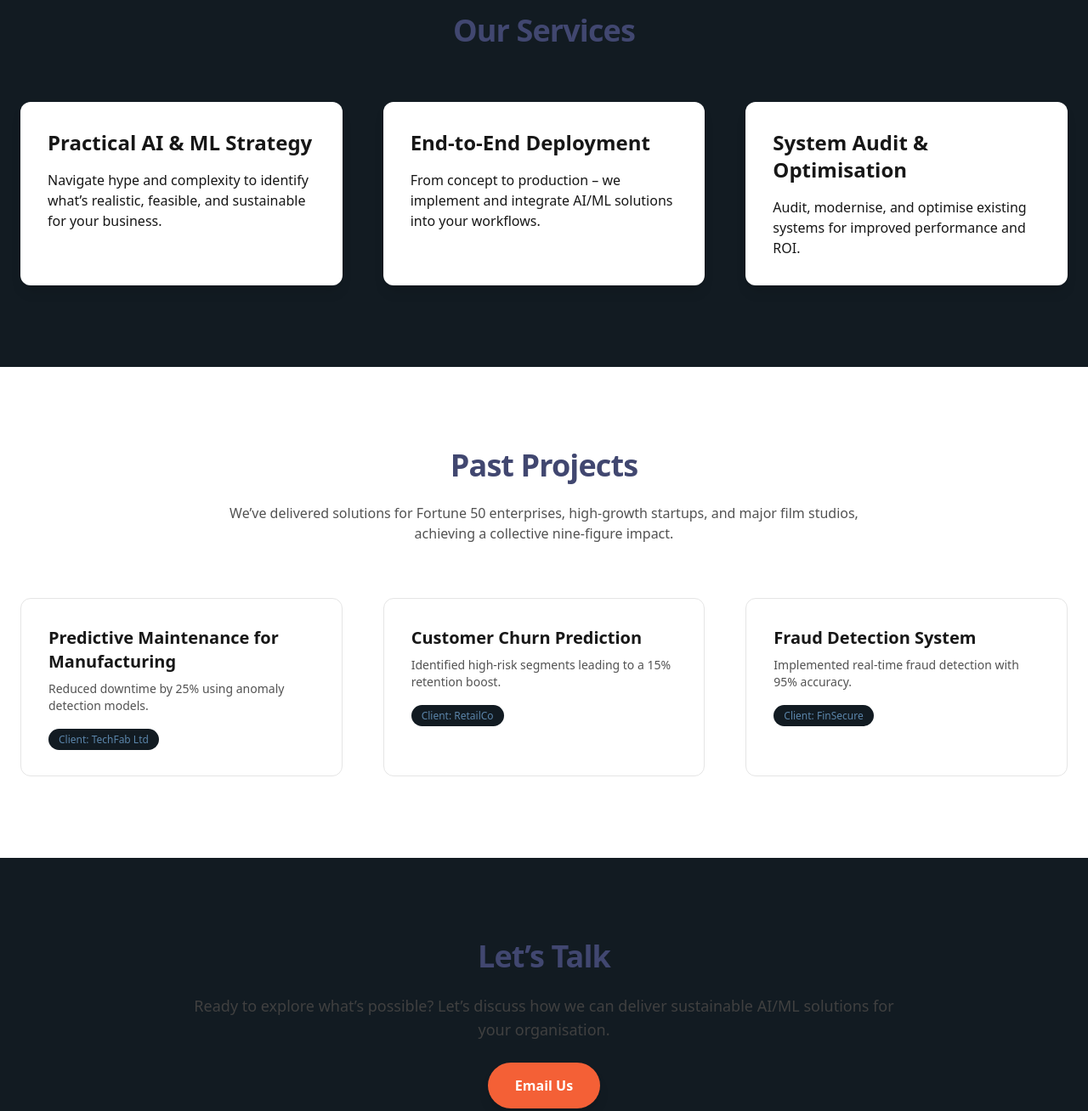
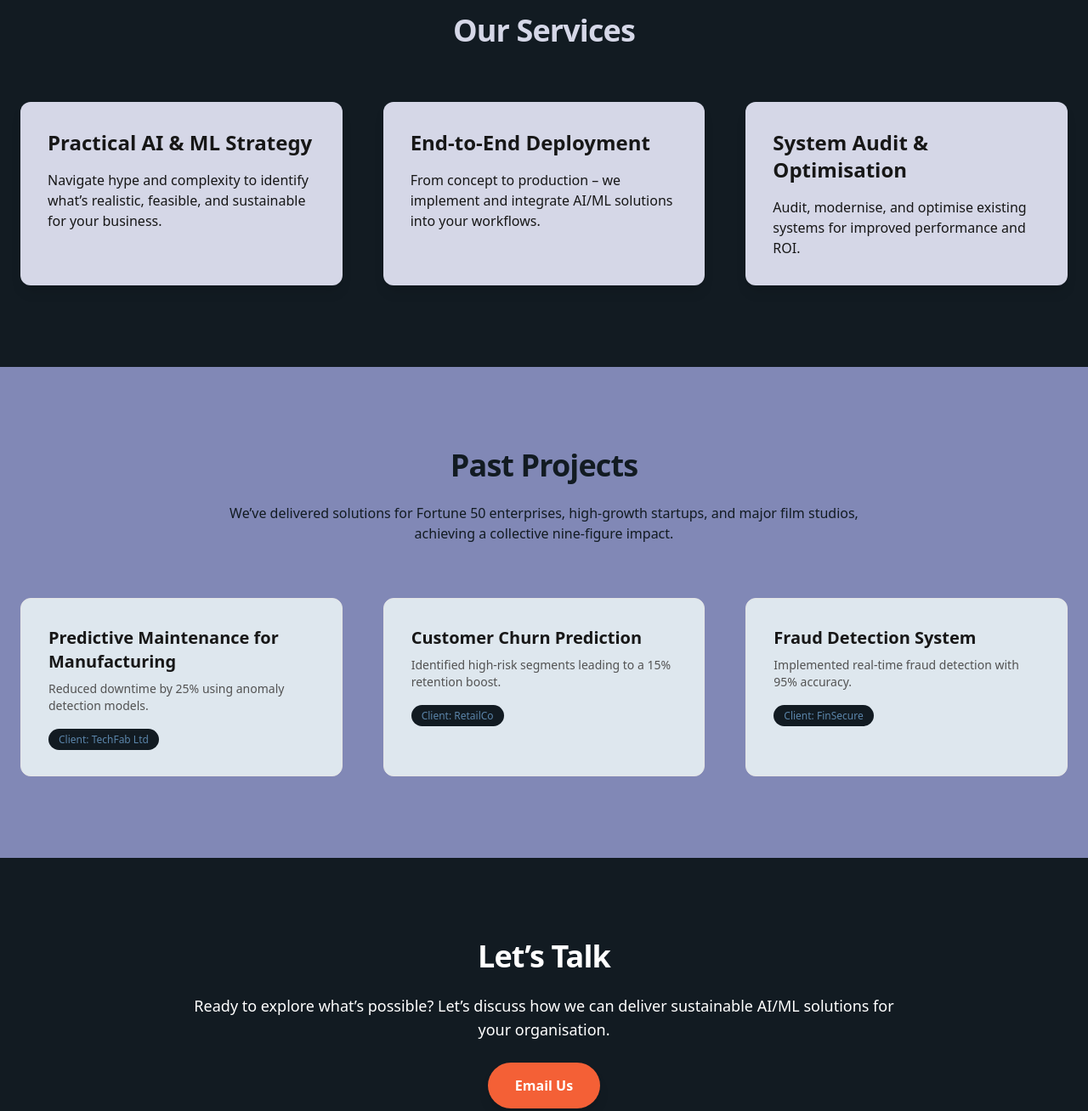
Before and after one commit to ink-free-read/ink-free-read.github.io, a plain HTML site: page index.html in a window 1280 px wide. Shown: the part 880-2188 px from the top of the page at 85% size. Drawn offline with nearby package versions, Linux system fonts and the light colour scheme.

Commit message:
Color fine tuning.

```diff
--- a/index.html
+++ b/index.html
@@ -54,17 +54,17 @@
   <!-- Services -->
   <section id="services" class="py-24 bg-silver_lake_blue-100">
     <div class="max-w-7xl mx-auto px-6">
-      <h3 class="text-4xl font-bold mb-16 text-center tracking-tight text-delft_blue">Our Services</h3>
+      <h3 class="text-4xl font-bold mb-16 text-center tracking-tight text-delft_blue-900">Our Services</h3>
       <div class="grid md:grid-cols-3 gap-12">
-        <div class="group p-8 bg-white rounded-xl shadow-lg hover:shadow-2xl transition">
+        <div class="group p-8 bg-delft_blue-900 rounded-xl shadow-lg hover:shadow-2xl transition">
           <h4 class="text-2xl font-semibold mb-4 group-hover:text-giants_orange transition">Practical AI & ML Strategy</h4>
           <p>Navigate hype and complexity to identify what’s realistic, feasible, and sustainable for your business.</p>
         </div>
-        <div class="group p-8 bg-white rounded-xl shadow-lg hover:shadow-2xl transition">
+        <div class="group p-8 bg-delft_blue-900 rounded-xl shadow-lg hover:shadow-2xl transition">
           <h4 class="text-2xl font-semibold mb-4 group-hover:text-giants_orange transition">End-to-End Deployment</h4>
           <p>From concept to production – we implement and integrate AI/ML solutions into your workflows.</p>
         </div>
-        <div class="group p-8 bg-white rounded-xl shadow-lg hover:shadow-2xl transition">
+        <div class="group p-8 bg-delft_blue-900 rounded-xl shadow-lg hover:shadow-2xl transition">
           <h4 class="text-2xl font-semibold mb-4 group-hover:text-giants_orange transition">System Audit & Optimisation</h4>
           <p>Audit, modernise, and optimise existing systems for improved performance and ROI.</p>
         </div>
@@ -73,22 +73,22 @@
   </section>
 
   <!-- Projects -->
-  <section id="projects" class="py-24 bg-white">
+  <section id="projects" class="py-24 bg-delft_blue-700">
     <div class="max-w-7xl mx-auto px-6">
-      <h3 class="text-4xl font-bold mb-6 text-center tracking-tight text-delft_blue">Past Projects</h3>
-      <p class="text-center max-w-3xl mx-auto mb-16 text-neutral-600">We’ve delivered solutions for Fortune 50 enterprises, high-growth startups, and major film studios, achieving a collective nine-figure impact.</p>
+      <h3 class="text-4xl font-bold mb-6 text-center tracking-tight text-silver_lake_blue-100">Past Projects</h3>
+      <p class="text-center max-w-3xl mx-auto mb-16 text-silver_lake_blue-100">We’ve delivered solutions for Fortune 50 enterprises, high-growth startups, and major film studios, achieving a collective nine-figure impact.</p>
       <div class="grid md:grid-cols-3 gap-12">
-        <div class="p-8 border border-neutral-200 rounded-xl hover:shadow-lg transition">
+        <div class="p-8 bg-silver_lake_blue-900 border border-neutral-200 rounded-xl hover:shadow-lg transition">
           <h4 class="text-xl font-semibold mb-2">Predictive Maintenance for Manufacturing</h4>
           <p class="text-sm text-neutral-600 mb-4">Reduced downtime by 25% using anomaly detection models.</p>
           <span class="text-xs bg-silver_lake_blue-100 text-silver_lake_blue px-3 py-1 rounded-full">Client: TechFab Ltd</span>
         </div>
-        <div class="p-8 border border-neutral-200 rounded-xl hover:shadow-lg transition">
+        <div class="p-8 bg-silver_lake_blue-900 border border-neutral-200 rounded-xl hover:shadow-lg transition">
           <h4 class="text-xl font-semibold mb-2">Customer Churn Prediction</h4>
           <p class="text-sm text-neutral-600 mb-4">Identified high-risk segments leading to a 15% retention boost.</p>
           <span class="text-xs bg-silver_lake_blue-100 text-silver_lake_blue px-3 py-1 rounded-full">Client: RetailCo</span>
         </div>
-        <div class="p-8 border border-neutral-200 rounded-xl hover:shadow-lg transition">
+        <div class="p-8 bg-silver_lake_blue-900 border border-neutral-200 rounded-xl hover:shadow-lg transition">
           <h4 class="text-xl font-semibold mb-2">Fraud Detection System</h4>
           <p class="text-sm text-neutral-600 mb-4">Implemented real-time fraud detection with 95% accuracy.</p>
           <span class="text-xs bg-silver_lake_blue-100 text-silver_lake_blue px-3 py-1 rounded-full">Client: FinSecure</span>
@@ -100,8 +100,8 @@
   <!-- Contact -->
   <section id="contact" class="py-24 bg-silver_lake_blue-100">
     <div class="max-w-4xl mx-auto px-6 text-center">
-      <h3 class="text-4xl font-bold mb-6 tracking-tight text-delft_blue">Let’s Talk</h3>
-      <p class="mb-10 text-lg text-neutral-700">Ready to explore what’s possible? Let’s discuss how we can deliver sustainable AI/ML solutions for your organisation.</p>
+      <h3 class="text-4xl font-bold mb-6 tracking-tight text-white">Let’s Talk</h3>
+      <p class="mb-10 text-lg text-white">Ready to explore what’s possible? Let’s discuss how we can deliver sustainable AI/ML solutions for your organisation.</p>
       <a href="mailto:info@precisionml.com" class="bg-giants_orange text-white px-8 py-4 rounded-full font-semibold shadow-lg hover:bg-giants_orange-400 transition">Email Us</a>
     </div>
   </section>
```
